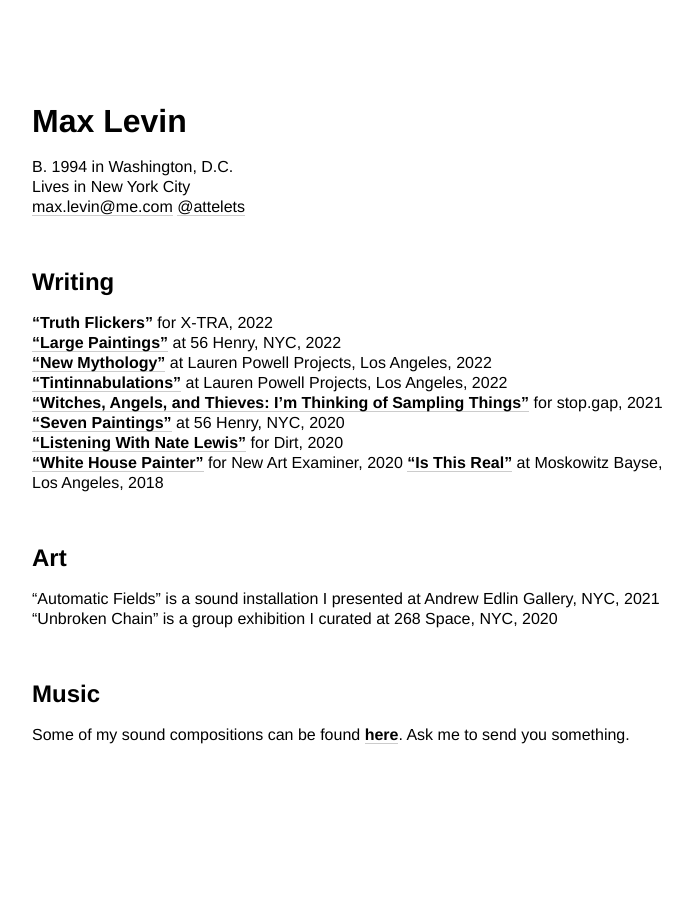
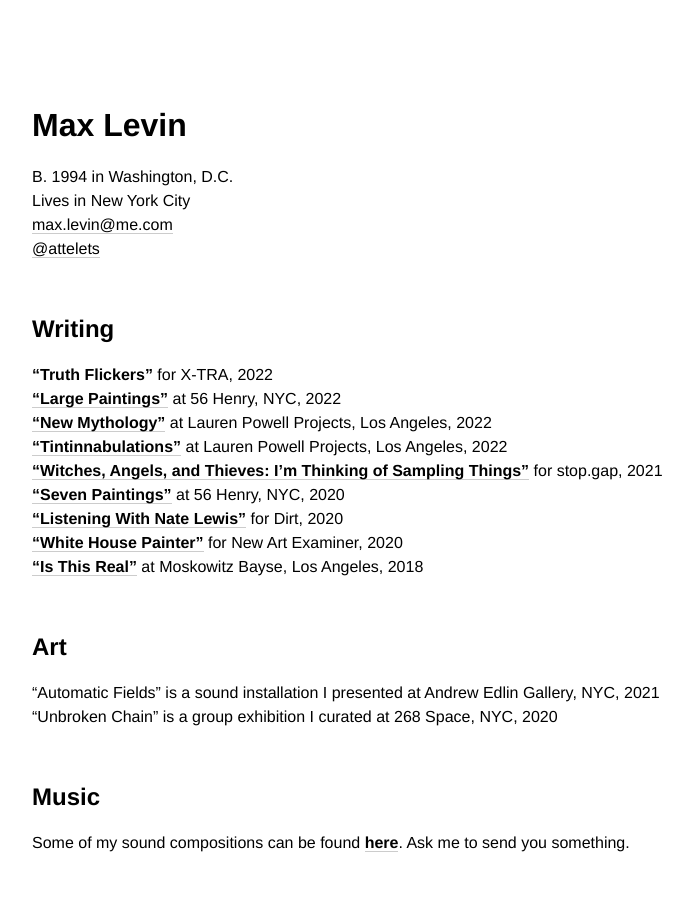
Before and after one commit to minicreative/maxlevin.me, a Jekyll site: the page built from index.md, in a window 1280 px wide. Shown: the whole page, without its empty margins (18-711 px from the left). Built offline with Jekyll 4.4.1, drawn with Linux system fonts in a browser that asks for light colours.

Commit message:
title display, line spacing, line breaks

```diff
--- a/_includes/header.html
+++ b/_includes/header.html
@@ -3,7 +3,7 @@
 	<head>
 
 		<!-- META Information -->
-		<title>{% if page.layout != 'basic' %}{{ page.title }} ~ {% endif %}{{ site.title }}</title>
+		<title>{% if page.permalink != '/' %}{{ page.title }} ~ {% endif %}{{ site.title }}</title>
 		<meta charset="utf-8">
 		<meta http-equiv="X-UA-Compatible" content="IE=edge">
 		<meta name="viewport" content="width=device-width, initial-scale=1">
--- a/css/main.scss
+++ b/css/main.scss
@@ -34,7 +34,7 @@ input:focus, textarea:focus {outline:none;}
 body {font-family:'Helvetica', 'Arial', sans-serif;}
 .container {
     margin:50px; padding-top:1px; max-width:640px;
-    line-height:1.25;
+    line-height:1.5;
     a {border-bottom:1px solid #ccc;}
     @include breakpoint(s) {
         margin:30px;
--- a/index.md
+++ b/index.md
@@ -6,7 +6,7 @@ layout: home
 
 B. 1994 in Washington, D.C.\
 Lives in New York City\
-[max.levin@me.com](mailto:max.levin@me.com)
+[max.levin@me.com](mailto:max.levin@me.com)\
 [@attelets](https://www.instagram.com/attelets/)
 
 ## Writing
@@ -18,12 +18,12 @@ Lives in New York City\
 **["Witches, Angels, and Thieves: I'm Thinking of Sampling Things"](https://www.owenchristoph.com/shop/stopgap003)** for stop.gap, 2021\
 **["Seven Paintings"](https://56henry.nyc/exhibitions/seven-paintings)** at 56 Henry, NYC, 2020\
 **["Listening With Nate Lewis"](https://www.dirtdmv.com/writing/2020/5/31/listening-with-nate-lewis)** for Dirt, 2020\
-**["White House Painter"](http://www.newartexaminer.net/white-house-painter/)** for New Art Examiner, 2020
+**["White House Painter"](http://www.newartexaminer.net/white-house-painter/)** for New Art Examiner, 2020\
 **["Is This Real"](http://www.moskowitzbayse.com/eleanor-swordy-is-this-real)** at Moskowitz Bayse, Los Angeles, 2018
 
 ## Art
 
-"Automatic Fields" is a sound installation I presented at Andrew Edlin Gallery, NYC, 2021
+"Automatic Fields" is a sound installation I presented at Andrew Edlin Gallery, NYC, 2021\
 "Unbroken Chain" is a group exhibition I curated at 268 Space, NYC, 2020
 
 ## Music
```
